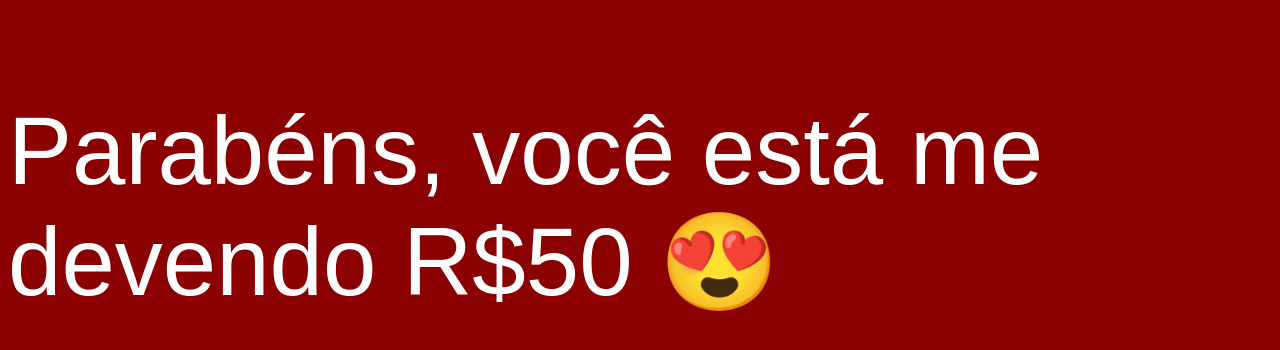
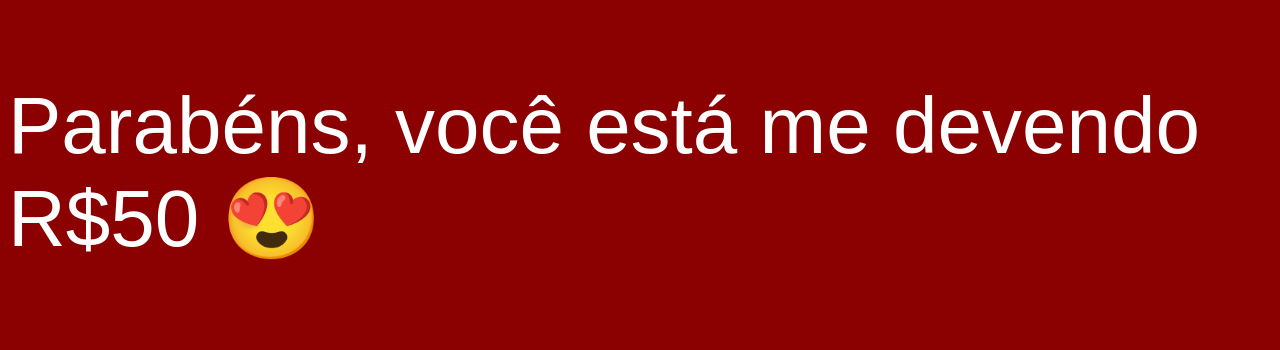
Before and after one commit to isacdelima/projeto-surpresa, a plain HTML site: page paginas-extra/pag01.html in a window 1280 px wide. Drawn offline with Linux system fonts and the light colour scheme.

Commit message:
font size

```diff
--- a/paginas-extra/pag01.html
+++ b/paginas-extra/pag01.html
@@ -14,7 +14,7 @@
         }
 
         p{
-            font-size: 12vh;
+            font-size: 10vh;
         }
 
     </style>
```
Also changed, not shown: paginas-extra/pag02.html (+1 -1 lines), paginas-extra/pag03.html (+1 -1 lines).
